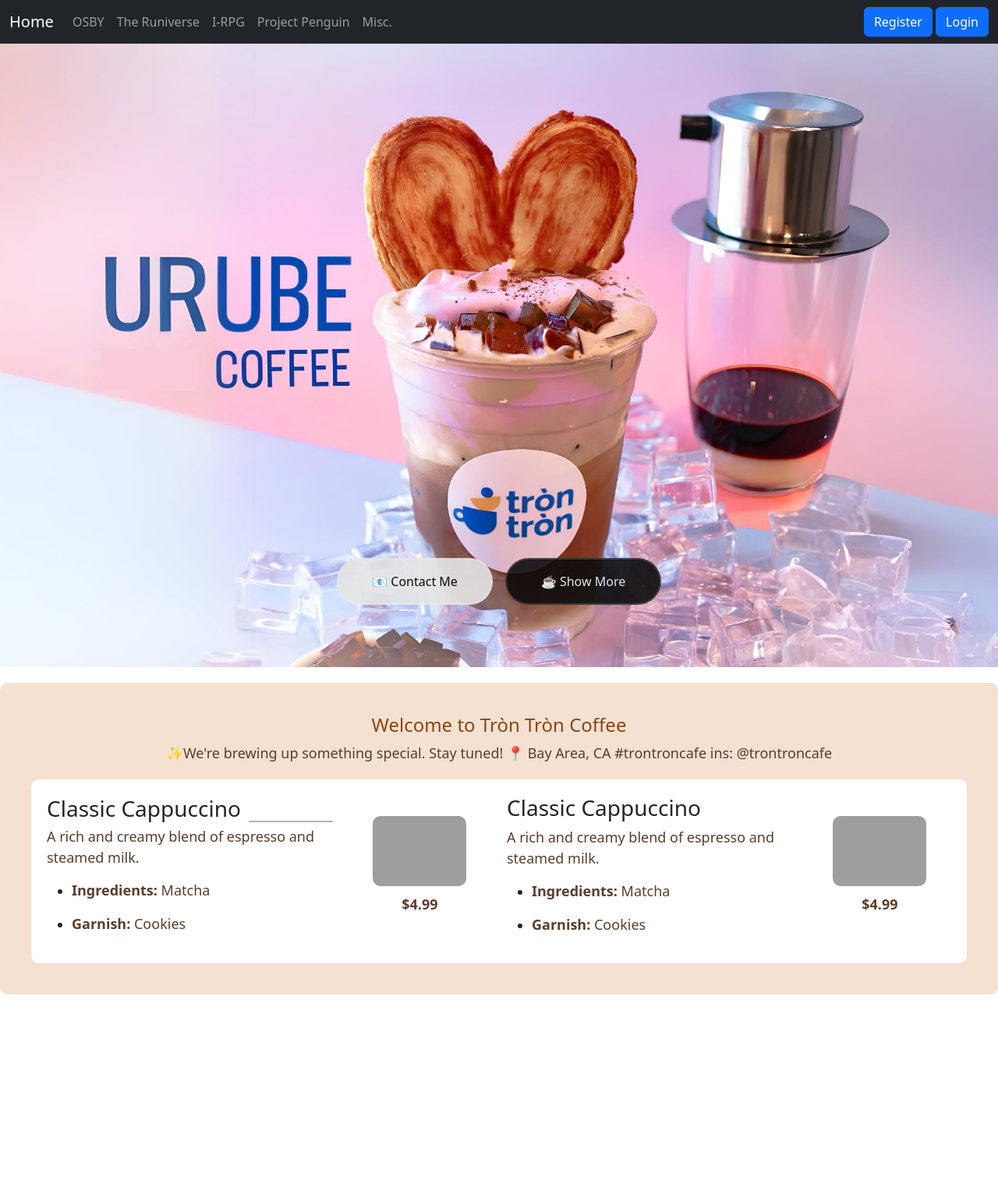
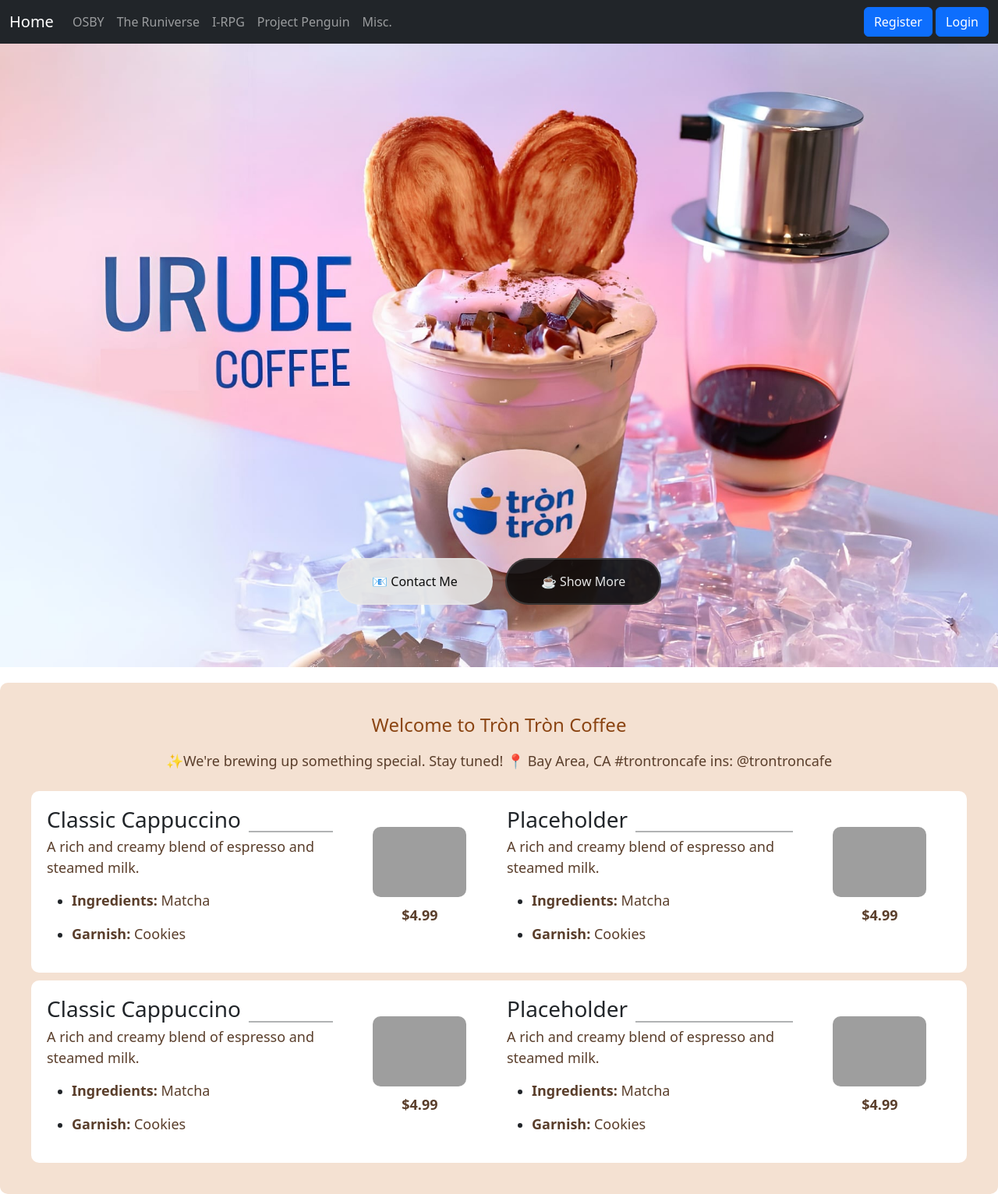
Before and after one commit to ntduy79/2025_project, a Spring Boot app: page /irpg in a window 1280 px wide. Shown: the whole page at 78% size. Before the commit the page ends 1276 px from the top, so only its background shows below. Run offline with Spring Boot 4, Linux system fonts and the light colour scheme; some of the project's set-up classes (security, data sources, template engines, error pages and the like) are left out, and stand-ins take their place; some libraries are stand-ins or nearby versions; grey boxes are pictures that could not be loaded.

Commit message:
I like this music

```diff
--- a/src/main/resources/static/css/styleForTronTron.css
+++ b/src/main/resources/static/css/styleForTronTron.css
@@ -72,6 +72,10 @@
   background-color: var(--background-color);
   margin-top: 20px;
   border-radius: 10px;
+  display: flex;
+  flex-direction: column;
+  align-items: center;
+  gap: 10px; /* Ensures uniform spacing between articles */
 }
 .new-container h2 {
   color: var(--primary-color);
@@ -93,8 +97,9 @@
   background-color: #fff;
   padding: 20px;
   border-radius: 10px;
-  margin-top: 20px;
+  width: 100%;
 }
+
 /* Left Column */
 .details {
   flex: 2;
--- a/src/main/resources/templates/irpg.html
+++ b/src/main/resources/templates/irpg.html
@@ -63,7 +63,10 @@
 
         <!-- Left Column: Drink Details -->
         <div class="details">
-            <h3>Classic Cappuccino</h3>
+            <div class="h3withLine">
+                <h3>Placeholder</h3>
+                <div class="line"></div>
+            </div>
             <p>A rich and creamy blend of espresso and steamed milk.</p>
             <ul>
                 <li><p><strong>Ingredients:</strong> Matcha</p></li>
@@ -83,6 +86,58 @@
         </div>
 
     </article>
+
+    <article class="info">
+        <!-- Left Column: Drink Details -->
+        <div class="details">
+            <div class="h3withLine">
+                <h3>Classic Cappuccino</h3>
+                <div class="line"></div>
+            </div>
+            <p>A rich and creamy blend of espresso and steamed milk.</p>
+            <ul>
+                <li><p><strong>Ingredients:</strong> Matcha</p></li>
+            </ul>
+            <ul>
+                <li><p><strong>Garnish:</strong> Cookies</p></li>
+            </ul>
+        </div>
+        <!-- Right Column: Price & Drink Image -->
+        <div class="image-price">
+            <div class="drink-image">
+                <img src="images/matchaLatte.jpeg" alt="Cappuccino" id="drink-img" loading="lazy">
+            </div>
+            <div class="price">
+                <p>$4.99</p>
+            </div>
+        </div>
+
+        <!-- Left Column: Drink Details -->
+        <div class="details">
+            <div class="h3withLine">
+                <h3>Placeholder</h3>
+                <div class="line"></div>
+            </div>
+            <p>A rich and creamy blend of espresso and steamed milk.</p>
+            <ul>
+                <li><p><strong>Ingredients:</strong> Matcha</p></li>
+            </ul>
+            <ul>
+                <li><p><strong>Garnish:</strong> Cookies</p></li>
+            </ul>
+        </div>
+        <!-- Right Column: Price & Drink Image -->
+        <div class="image-price">
+            <div class="drink-image">
+                <img src="images/matchaLatte.jpeg" alt="Cappuccino" id="drink-img" loading="lazy">
+            </div>
+            <div class="price">
+                <p>$4.99</p>
+            </div>
+        </div>
+
+    </article>
+
 </section>
 
 <!-- Modal for Enlarged Image -->
```
